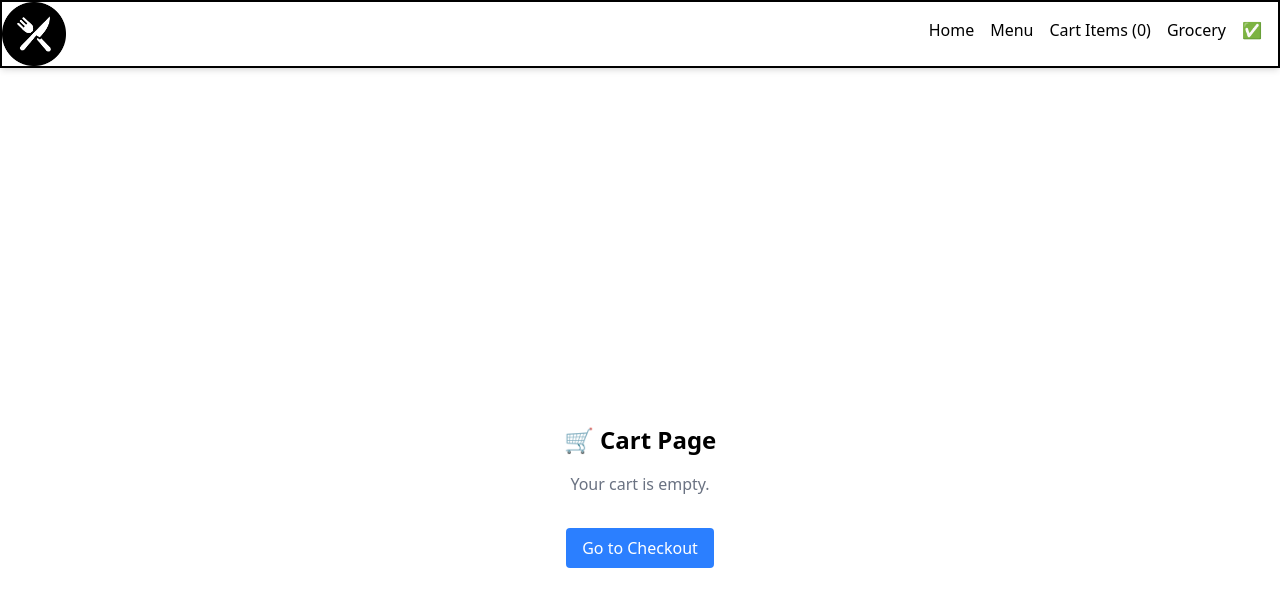
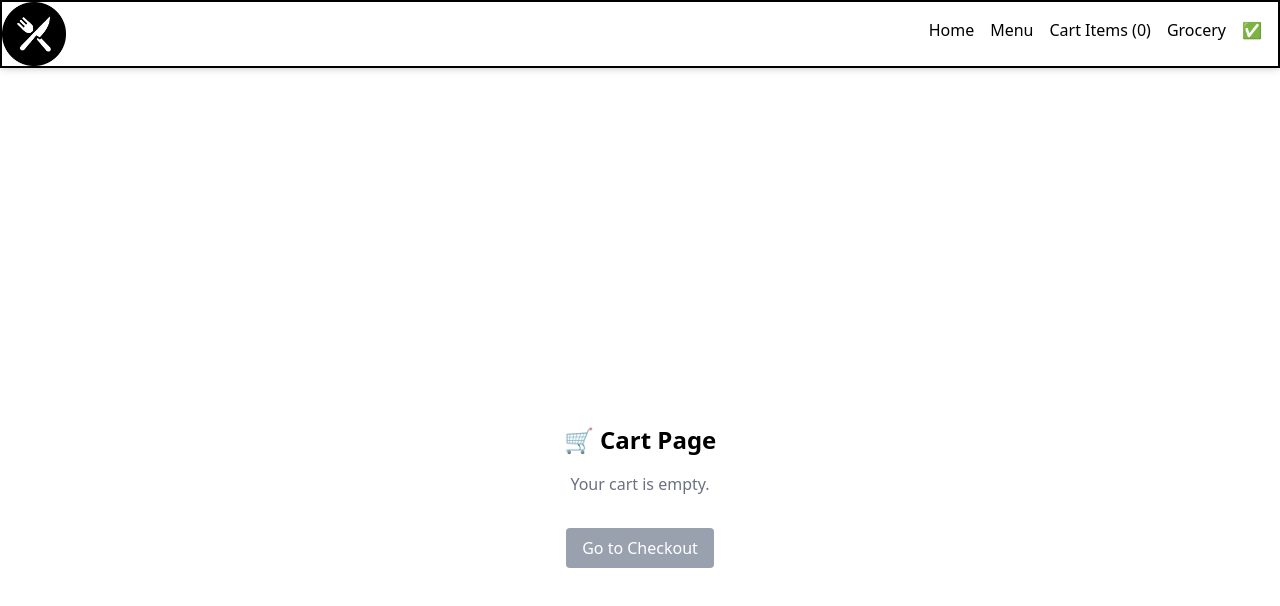
Before and after one commit to psshrijith/foodApp, a React (Vite) app in the folder foodApp/: page /cart in a window 1280 px wide. Shown: the top 606 px of the page. Built offline with nearby package versions, Linux system fonts and the light colour scheme.

Commit message:
feat(foodapp): add items in cartpage

```diff
--- a/foodApp/src/components/CartPage.jsx
+++ b/foodApp/src/components/CartPage.jsx
@@ -51,7 +51,9 @@ function CartPage() {
                  (
                     <p>No Items</p>)
                 :
-                (<button className="mt-4 rounded bg-blue-500 px-4 py-2 text-white hover:bg-blue-600"
+                (<button
+                    className="mt-4 rounded bg-blue-500 px-4 py-2 text-white hover:bg-blue-600 disabled:bg-gray-400 disabled:cursor-not-allowed"
+                    disabled={cartItems.length === 0}
                     onClick={() => navigate("/checkout")}>
                 Go to Checkout
             </button>)
```
